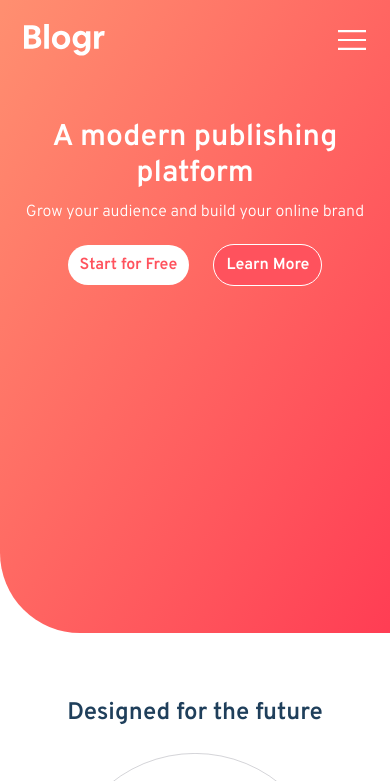
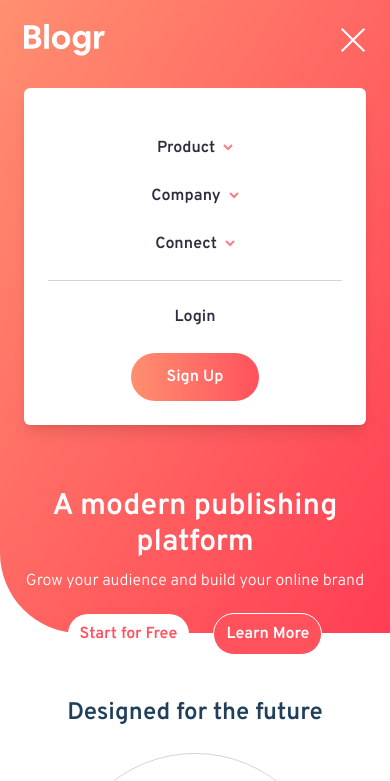
Before and after one commit to JustShuaib/blogr-landing-page, a plain HTML site: page index.html in a window 390 px wide. Both pictures are taken after a click on the picture 352 px from the left and 40 px from the top of the page. Shown: the top 781 px of the page. Drawn offline with Linux system fonts and the light colour scheme.

Commit message:
I finished styling the nav bar of the mobile view. I also added Javascript that handles the toggle of the Hamburger. There are some parts of the top nav that flows into the main content when dropped down. This will be fixed tomorrow.

```diff
--- a/index.html
+++ b/index.html
@@ -18,47 +18,78 @@
     <header
       class="from-very-light-red to-light-red rounded-bl-50 text-white-text h-80vh mb-16 bg-gradient-to-br px-6 pt-6"
     >
+      <!-- Blogr logo and Hamburger -->
       <div class="flex items-center justify-between">
         <img src="./images/logo.svg" alt="Blogr Logo" class="h-8" />
         <img
-          class="h-5 w-7 cursor-pointer"
+          class="h-5 w-7 cursor-pointer md:hidden"
+          id="hamburger"
           src="./images/icon-hamburger.svg"
           alt="Hamburger"
         />
+        <img
+          src="./images/icon-close.svg"
+          class="hidden cursor-pointer md:hidden"
+          id="close-icon"
+          alt=""
+        />
       </div>
-      <!-- Blogr logo and Hamburger -->
-      <nav class="hidden">
-        <ul>
-          <li>
-            Product
-            <ul>
+      <nav
+        class="bg-white-text text-very-dark-blue mx-auto mt-8 hidden rounded-md py-6 text-center shadow-lg"
+        id="main-nav"
+      >
+        <ul class="flex w-full flex-col space-y-6 px-6 pt-6">
+          <div class="main-list" id="product">
+            <li class="inline-block">Product</li>
+            <img
+              src="./images/icon-arrow-dark.svg"
+              class="ml-1 inline-block"
+              alt=""
+            />
+          </div>
+          <ul class="inner-list hidden" id="product-list">
             <li>Overview</li>
             <li>Pricing</li>
             <li>Marketplace</li>
             <li>Features</li>
             <li>Integrations</li>
           </ul>
-          </li>
-          <li>
-            Company
-            <ul>
+          <div class="main-list mt-6" id="company">
+            <li class="inline-block">Company</li>
+            <img
+              src="./images/icon-arrow-dark.svg"
+              class="ml-1 inline-block"
+              alt=""
+            />
+          </div>
+          <ul class="inner-list hidden" id="company-list">
             <li>About</li>
             <li>Team</li>
             <li>Blog</li>
             <li>Careers</li>
             <li>Overview</li>
           </ul>
+          <div class="main-list mt-6" id="connect">
+            <li class="inline-block">Connect</li>
+            <img
+              src="./images/icon-arrow-dark.svg"
+              class="ml-1 inline-block"
+              alt=""
+            />
+          </div>
+          <ul class="inner-list hidden" id="connect-list">
+            <li class="pt-2">Contact</li>
+            <li class="py-4">Newsletter</li>
+            <li class="pb-2">LinkedIn</li>
+          </ul>
+
+          <li
+            href="#"
+            class="mt-6 cursor-pointer border-t border-gray-300 pt-6 text-center font-bold"
+          >
+            <a href="#"> Login </a>
           </li>
-          <li>
-            Connect
-            <ul>
-              <li>Contact</li>
-              <li>Newsletter</li>
-              <li>LinkedIn</li>
-            </ul>
-          </li>
-          <li href="#">Login</li>
-          <li href="#">Sign Up</li>
+          <li href="#" class="sign_up-btn"><a href="#"> Sign Up </a></li>
         </ul>
       </nav>
       <h1 class="mt-16 text-center text-3xl font-bold">
@@ -219,5 +250,32 @@
         >Adeoti Shuaib</a
       >.
     </div>
+    <script>
+      document.getElementById("hamburger").addEventListener("click", () => {
+        document.getElementById("main-nav").classList.remove("invisible");
+        document.querySelector("nav").classList.remove("hidden");
+        document.getElementById("close-icon").classList.remove("hidden");
+        document.getElementById("hamburger").classList.add("hidden");
+      });
+
+      document.getElementById("close-icon").addEventListener("click", () => {
+        document.getElementById("main-nav").classList.add("invisible");
+        document.querySelector("nav").classList.add("hidden");
+        document.getElementById("close-icon").classList.add("hidden");
+        document.getElementById("hamburger").classList.remove("hidden");
+      });
+      // Product, Company and Connect
+      document.getElementById("product").addEventListener("click", () => {
+        document.getElementById("product-list").classList.toggle("hidden");
+      });
+
+      document.getElementById("company").addEventListener("click", () => {
+        document.getElementById("company-list").classList.toggle("hidden");
+      });
+
+      document.getElementById("connect").addEventListener("click", () => {
+        document.getElementById("connect-list").classList.toggle("hidden");
+      });
+    </script>
   </body>
 </html>
```
Also changed, not shown: style.css. Lines whose indentation alone changed are shown as unchanged.
